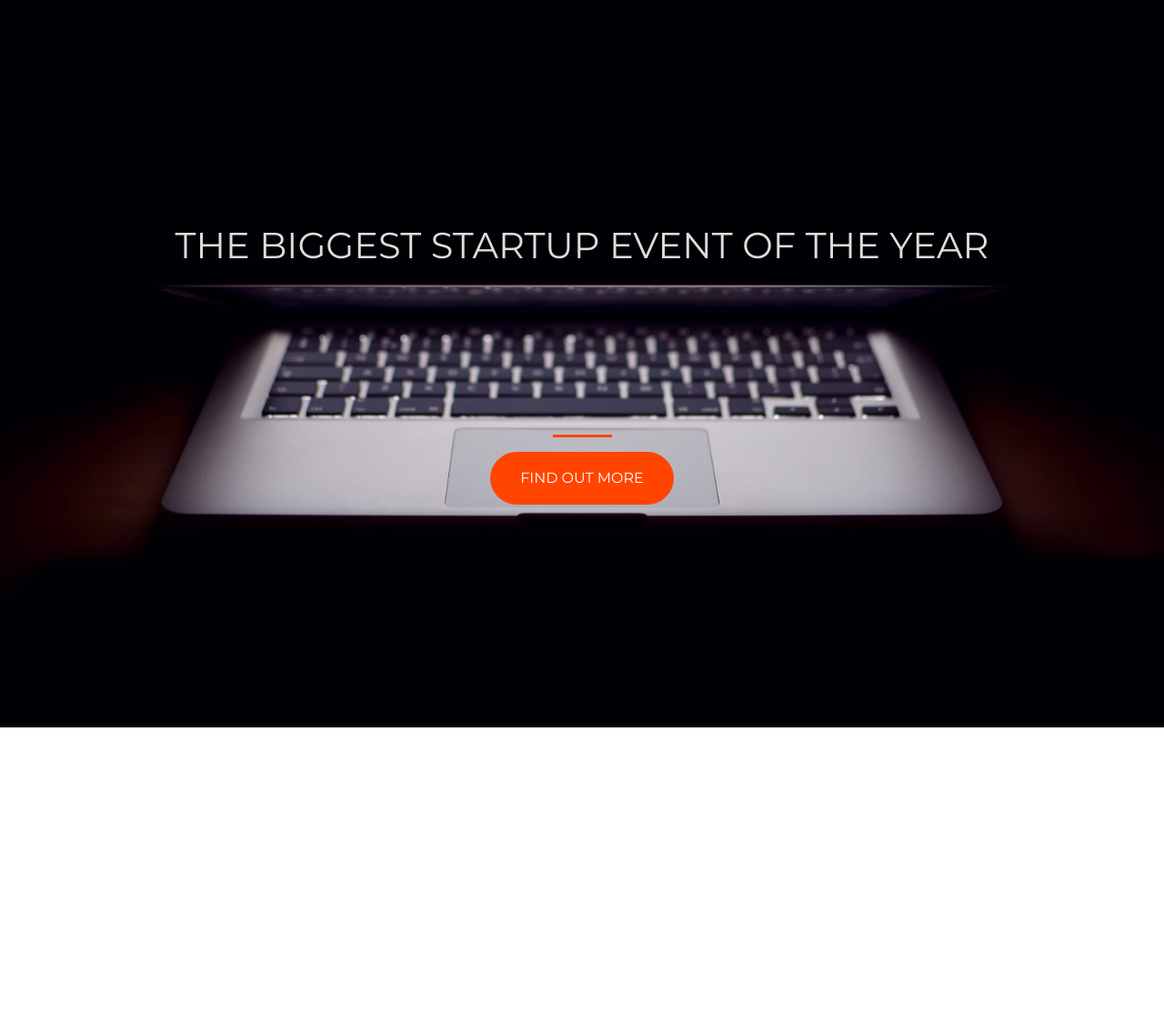
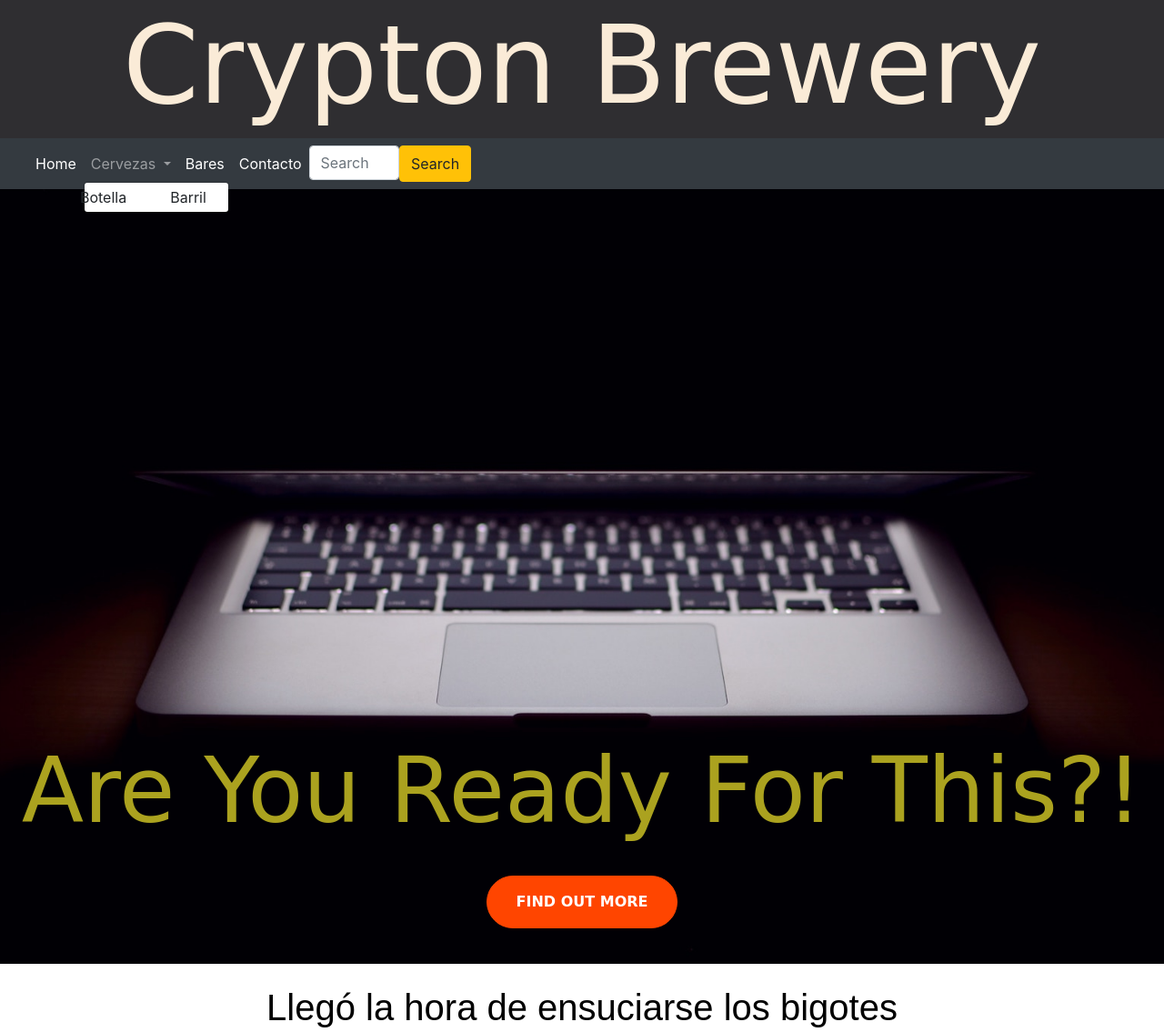
Before and after one commit to Charly-Crypton/Charly.github.io, a plain HTML site: page index.html in a window 1280 px wide. Shown: the top 1135 px of the page at 91% size. Before the commit the page ends 800 px from the top, so only its background shows below. Drawn offline with nearby package versions, Linux system fonts and the light colour scheme; a web font is replaced by a local one.

Commit message:
Add files via upload

```diff
--- a/index.html
+++ b/index.html
@@ -1,32 +1,87 @@
 <!DOCTYPE html>
-<html>
+<html lang="en">
 <head>
-    <title>Startup</title>
-    <meta charset="utf-8">
-    <meta name="viewport" content="width=device-width, initial-scale=1">
-
-    <!-- Google Fonts -->
-    <link href="https://fonts.googleapis.com/css?family=Montserrat" rel="stylesheet">
+    <meta charset="UTF-8">
+    <meta http-equiv="X-UA-Compatible" content="IE=edge">
+    <meta name="viewport" content="width=device-width, initial-scale=1.0">
+    <title>Crypton Brewery</title>
 
     <!-- Bootstrap CSS from a CDN. This way you don't have to include the bootstrap file yourself -->
     <link rel="stylesheet" href="https://stackpath.bootstrapcdn.com/bootstrap/4.3.1/css/bootstrap.min.css" integrity="sha384-ggOyR0iXCbMQv3Xipma34MD+dH/1fQ784/j6cY/iJTQUOhcWr7x9JvoRxT2MZw1T" crossorigin="anonymous">
 
-    <!-- Your own stylesheet -->
-    <link rel="stylesheet" type="text/css" href="style.css">
+    <link rel="stylesheet" href="style.css">
+    <link rel="preconnect" href="https://fonts.gstatic.com">
+<link href="https://fonts.googleapis.com/css2?family=Londrina+Solid:wght@300&display=swap" rel="stylesheet">
 </head>
 <body>
-    <div class="container d-flex align-items-center h-100">
-     <div class="row">
-      <header class="text-center col-12">
-       <h1>THE BIGGEST STARTUP EVENT OF THE YEAR</h1>
-      </header>
-      <div class="buffer col-12"></div>
+    <div id = "header"><h1 class="Crypton">Crypton Brewery</h1>
+        <nav class="navbar navbar-expand-lg navbar-dark bg-dark">
+            <div class="container-fluid">
+              <button class="navbar-toggler" type="button" data-bs-toggle="collapse" data-bs-target="#navbarSupportedContent" aria-controls="navbarSupportedContent" aria-expanded="false" aria-label="Toggle navigation">
+                <span class="navbar-toggler-icon"></span>
+              </button>
+              <div class="collapse navbar-collapse" id="navbarSupportedContent">
+                <ul class="navbar-nav me-auto mb-2 mb-lg-0">
+                  <li class="nav-item">
+                    <a class="nav-link active" aria-current="page" href="#">Home</a>
+                  </li>
+                  <li class="nav-item dropdown">
+                    <a class="nav-link dropdown-toggle" href="#" id="navbarDropdown" role="button" data-bs-toggle="dropdown" aria-expanded="undefined">
+                      Cervezas
+                    </a>
+                    <ul class="dropdown-menu" aria-labelledby="navbarDropdown">
+                      <li><a class="dropdown-item" href="#">Botella</a></li>
+                      <li><a class="dropdown-item" href="#">Barril</a></li>
+                      <li><hr class="dropdown-divider"></li>
+                    </ul>
+                  </li>
+                  <li class="nav-item">
+                    <a class="nav-link active" aria-current="page" href="#">Bares</a>
+                  </li>
+                  <li class="nav-item">
+                    <a class="nav-link active" aria-current="page" href="https://mailchi.mp/3d1e50974786/startup">Contacto</a>
+                  </li>
+                  <form class="d-flex">
+                    <input class="form-control me-2" type="search" placeholder="Search" aria-label="Search">
+                    <button class="btn btn-warning" type="submit">Search</button>
+                  </form>
+                </ul>
+              </div>
+            </div>
+          </nav>
+    </div>
+    <div id = "main"><h1 class="relative">Are You Ready For This?!</h1>
         <section class="text-center col-12">
             <hr>
             <a href="https://mailchi.mp/3d1e50974786/startup"><button type="button" class="btn btn-primary btn-xl">FIND OUT MORE</button>
             </a>
         </section>
+    </div><br>
+    <div id = "buffer">
+      <h2 class="font_2" style="font-size:24px; text-align:center"><span style="font-size:40px"><span style="font-family:lulo-clean-w01-one-bold,sans-serif"><span style="color:#000000">Llegó la hora de ensuciarse los bigotes</span></span></span></h2>
+      <div class="Frase">
+        <p>Somos una cervecería independiente fundada en la Ciudad de México en el año 2022, considerada la primer micro-cervecería del país. </p><br>
+        <p>Nos enfocamos en la producción de cervezas maltosas y de cuerpo completo; libres de conservadores, colorantes, saborizantes artificiales
+          y procesos que repercutan en el sabor y la calidad de nuestro producto artesanal.</p><br>
+        <p>Nuestra filosofía es crear productos con sabores y aromas auténticos, mediante el uso de ingredientes naturales cuidadosamente seleccionados. </p>
       </div>
     </div>
+    <div id = "main2"><h1 class="relative">Visit us</h1></div>
+    <div id = "footer">
+        <div class="container">
+            <div class="row">
+              <div class="col-md">
+                Nosotros
+              </div>
+              <div class="col-md">
+                Noticias
+              </div>
+              <div class="col-md">
+                Contactanos
+              </div>
+            </div>
+          </div>
+    </div>
+
 </body>
 </html>
--- a/style.css
+++ b/style.css
@@ -1,38 +1,85 @@
-body,
-html {
-  width: 100%;
-  height: 100%;
-  font-family: 'Montserrat', sans-serif;
-  background: url(header.jpg) no-repeat center center fixed;
+#header {
+    background-color: rgb(47, 46, 49);
+    height: 160px;
+    }
+#header ul {
+    display: flex;
+    justify-content: space-between;
+    justify-content: flex-end;
+    margin: 0;
+    padding: 0;
+    width: 40%;
+}
+#main {
+  height: 900px;
+  font-family: 'Londrina Solid', cursive;
+  background: url(Header.jpg) no-repeat center center fixed;
   -webkit-background-size: cover;
   -moz-background-size: cover;
   -o-background-size: cover;
   background-size: cover;
+  color: rgba(255, 241, 44, 0.671);
 }
-
-h1 {
-  color: #e2dbdb;
+#main2 {
+    height: 900px;
+    font-family: 'Londrina Solid', cursive;
+    background: url(party.jpg) no-repeat center center fixed;
+    -webkit-background-size: cover;
+    -moz-background-size: cover;
+    -o-background-size: cover;
+    background-size: cover;
+    color: rgba(255, 241, 44, 0.671);
   }
-hr {
-  border-color: orangered;
-  border-width: 3px;
-  max-width: 65px;
+#buffer {
+    height: 25rem;
 }
-.btn {
-  font-size: 700;
-  border-radius: 300px;
-  text-transform: capitalize;
+#footer {
+    background-color: rgb(47, 46, 49);
+    height: 200px;
+    }
+.relative {
+    text-align: center;
+    position:relative;
+    bottom: -650px;
+    margin: 0px 0px 0px 0px;
+    font-size: 100px;
+}
+.Crypton {
+    text-align: center;
+    font-size: 120px;
+    color: antiquewhite;
+    font-family: 'Londrina Solid', cursive;
 }
 .btn-primary {
     padding: 1rem 2rem;
     background-color: orangered;
     border-color: orangered;
-}
-.buffer {
-  height: 10rem;
+    font-weight: 700;
+    border-radius: 300px;
+    position:relative;
+    bottom: -650px;
+    margin: 0px 0px 0px 0px;
   }
 .btn-primary:hover {
     background-color: peru;
     border-color: peru;
     border-width: 4px;
   }
+.btn-xl {
+padding: 1rem 2rem;
+}
+.col-md {
+   color: papayawhip;
+   font-size: 50px;
+}
+p {
+    border: 1px;
+    padding: 10px;
+    width: 1100px;
+    height: 100px;
+    text-align: justify;
+    position: relative;
+    margin: 0% 15% 0% 15%;
+    font-size: 25px;
+    font-family: 'Londrina Solid', cursive;
+}
```
Also changed, not shown: party.jpg (added). Lines whose indentation alone changed are shown as unchanged.
